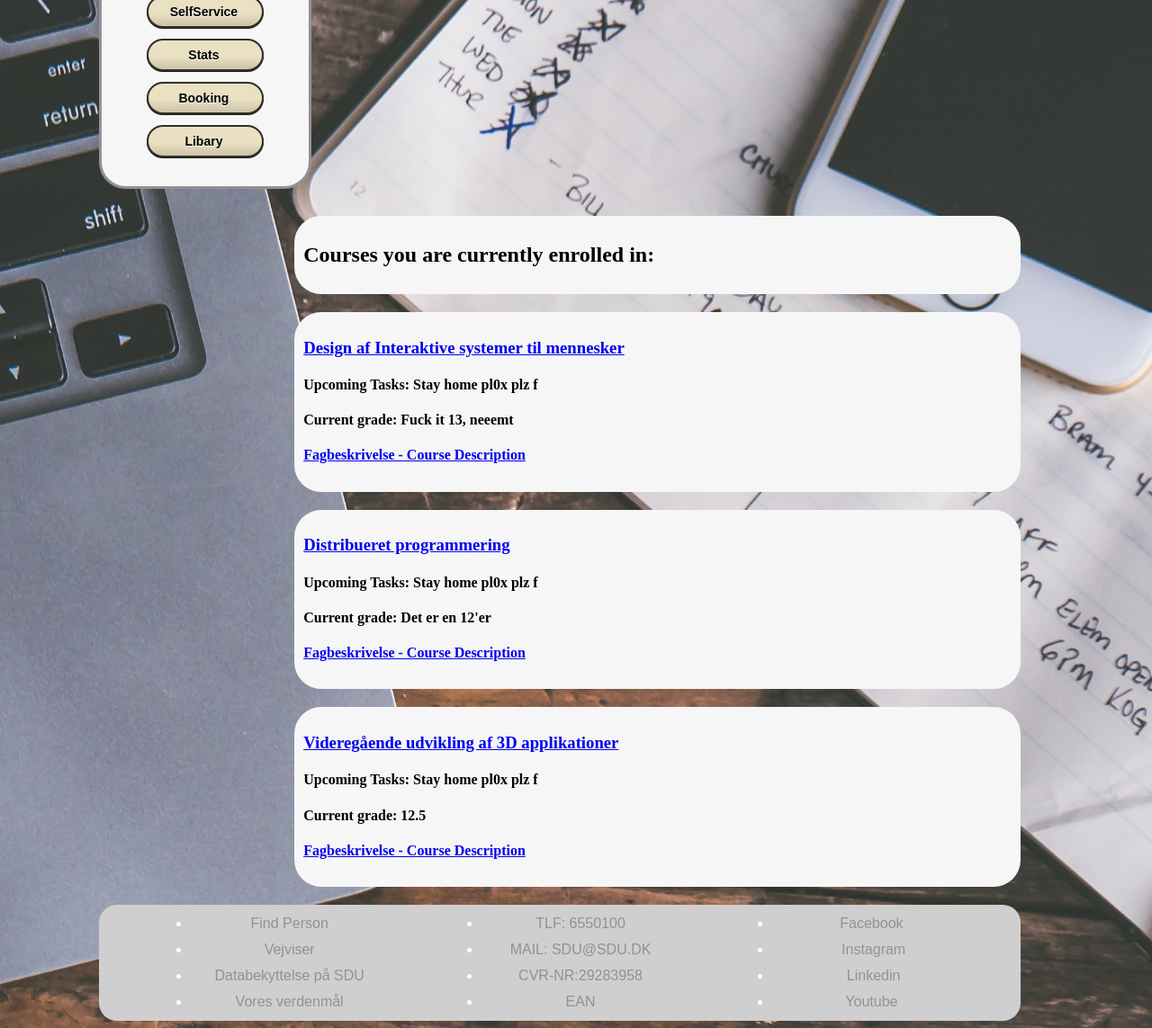
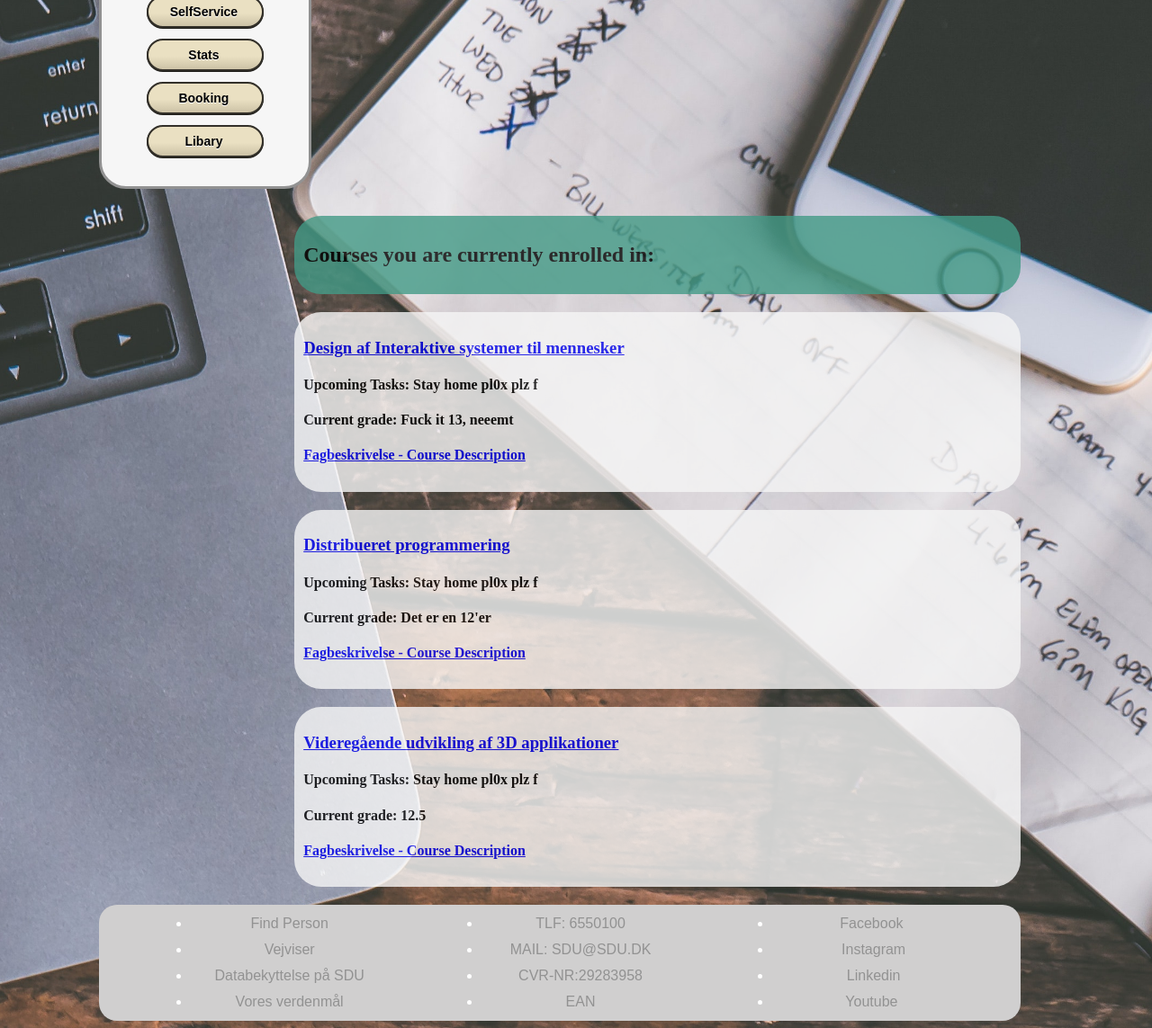
Before and after one commit to MagnusRoemer/BlackBoard2.0, a PHP site: page /Courses.html in a window 1280 px wide. Shown: the part 709-1852 px from the top of the page at 90% size. Run offline with PHP 8.4, Linux system fonts and the light colour scheme; some libraries are stand-ins or nearby versions.

Commit message:
Ændret Layout i courses, tilføjet CourseDescription link

```diff
--- a/Assets/styles/stylesheet.css
+++ b/Assets/styles/stylesheet.css
@@ -5,6 +5,7 @@
 	margin-left: 15px;
 	width: 10%;
 	height: auto;
+    background-color: transparent;
 }
 /*header*/
 header {
@@ -407,6 +408,18 @@ header #headerLinks a {
   background-color: rgba(246,246,246,1.00);
   text-align: center
 }
+.mainContainerTextTop {
+	float: right;
+  display: block;
+  margin-top: 0px;
+  margin-bottom: 20px;
+  width: 80%;
+  opacity: 0.8;
+  border-radius: 30px;
+  padding: 10px;
+  background-color: rgba(67,154,134,1.00);
+  text-align: left;
+}
 
 .mainContainerText {
 	float: right;
@@ -414,7 +427,7 @@ header #headerLinks a {
   margin-top: 0px;
   margin-bottom: 20px;
   width: 80%;
-  opacity: 1;
+  opacity: 0.8;
   border-radius: 30px;
   padding: 10px;
   background-color: rgba(246,246,246,1.00);
--- a/Courses.html
+++ b/Courses.html
@@ -31,6 +31,7 @@
                         <li><a>Ex-nr: 000000</a></li>
                         <li><a>Mail: jodoe20@student.sdu.dk</a></li>
                     </ul>
+
             </section>
         </header>
         <div id="content">
@@ -61,22 +62,22 @@
             </section>
             <section class="mainContent">
 				<ul class="Courses">
-				<div class="mainContainerText">
+				<div class="mainContainerTextTop">
 				    <h2> Courses you are currently enrolled in: </h2> </div>
                 <div class="mainContainerText">
-					<h3> <a href="CoursesHTML/CoursesDesign.html" class="CoursesText"> Design af Interaktive systemer til mennesker </a> </h3>
+					<h3> <a href="CoursesDesign.html" class="CoursesText"> Design af Interaktive systemer til mennesker </a> </h3>
                     <h4> Upcoming Tasks: Stay home pl0x plz f </h4>
                     <h4> Current grade: Fuck it 13, neeemt </h4>
                     <h4> <a href="https://odin.sdu.dk/sitecore/index.php?a=searchfagbesk&bbcourseid=T560006101-1-F20"> Fagbeskrivelse - Course Description</a> </h4>
                     </div>
 				<div class="mainContainerText">
-                	<h3> <a href="CoursesHTML/CoursesDP.html" class="CoursesText">Distribueret programmering </a> </h3>
+                	<h3> <a href="CoursesDP.html" class="CoursesText">Distribueret programmering </a> </h3>
                     <h4> Upcoming Tasks: Stay home pl0x plz f </h4>
                     <h4> Current grade: Det er en 12'er </h4>
                     <h4> <a href="https://odin.sdu.dk/sitecore/index.php?a=searchfagbesk&bbcourseid=T560005101-1-F20"> Fagbeskrivelse - Course Description</a> </h4>
                     </div>
 				<div class="mainContainerText">
-                    <h3> <a href="CoursesHTML/Courses3D.html" class="Courses">Videregående udvikling af 3D applikationer </a> </h3>
+                    <h3> <a href="Courses3D.html" class="CoursesText">Videregående udvikling af 3D applikationer </a> </h3>
                     <h4> Upcoming Tasks: Stay home pl0x plz f </h4>
                     <h4> Current grade: 12.5 </h4>
                     <h4> <a href="https://odin.sdu.dk/sitecore/index.php?a=searchfagbesk&bbcourseid=T560007101-1-F20"> Fagbeskrivelse - Course Description</a> </h4>
```
Also changed, not shown: Courses3D.html (renamed from CoursesHTML/Courses3D.html), CoursesDP.html (renamed from CoursesHTML/CoursesDP.html), CoursesDesign.html (renamed from CoursesHTML/CoursesDesign.html).
